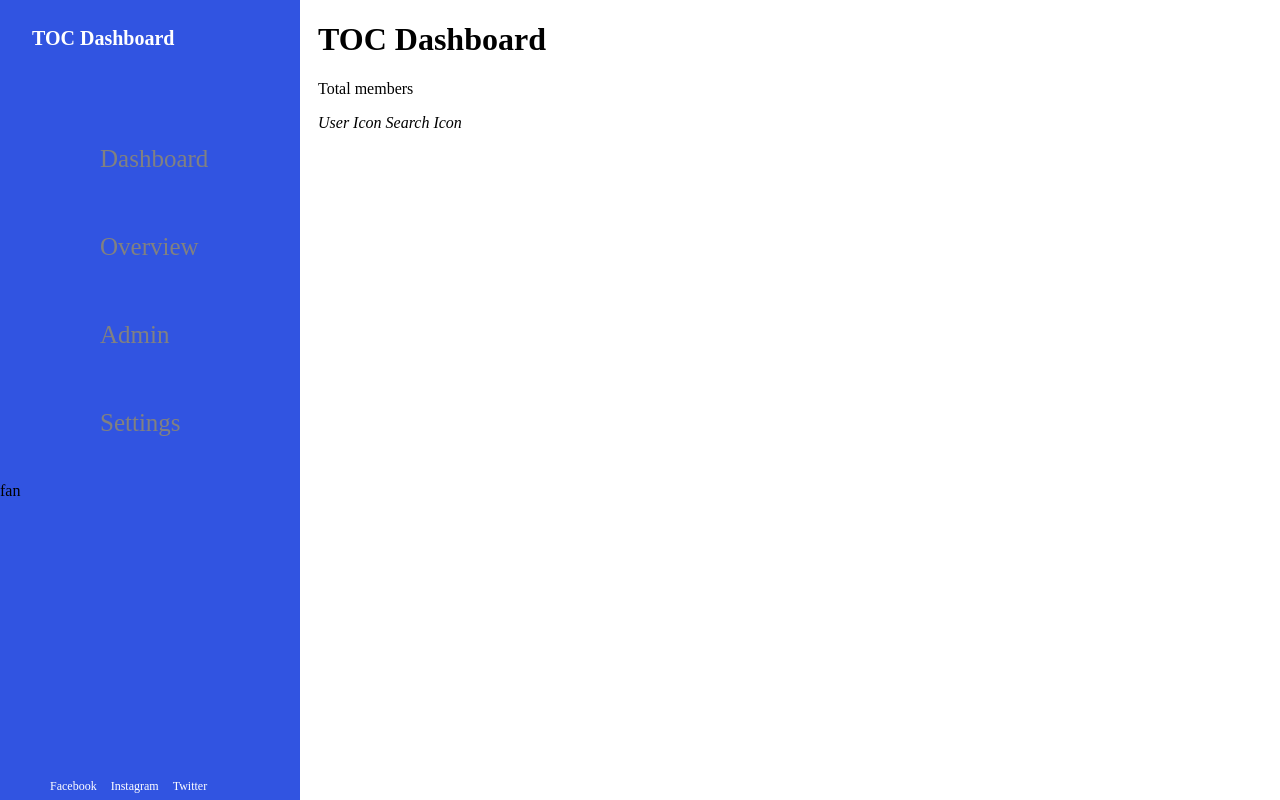
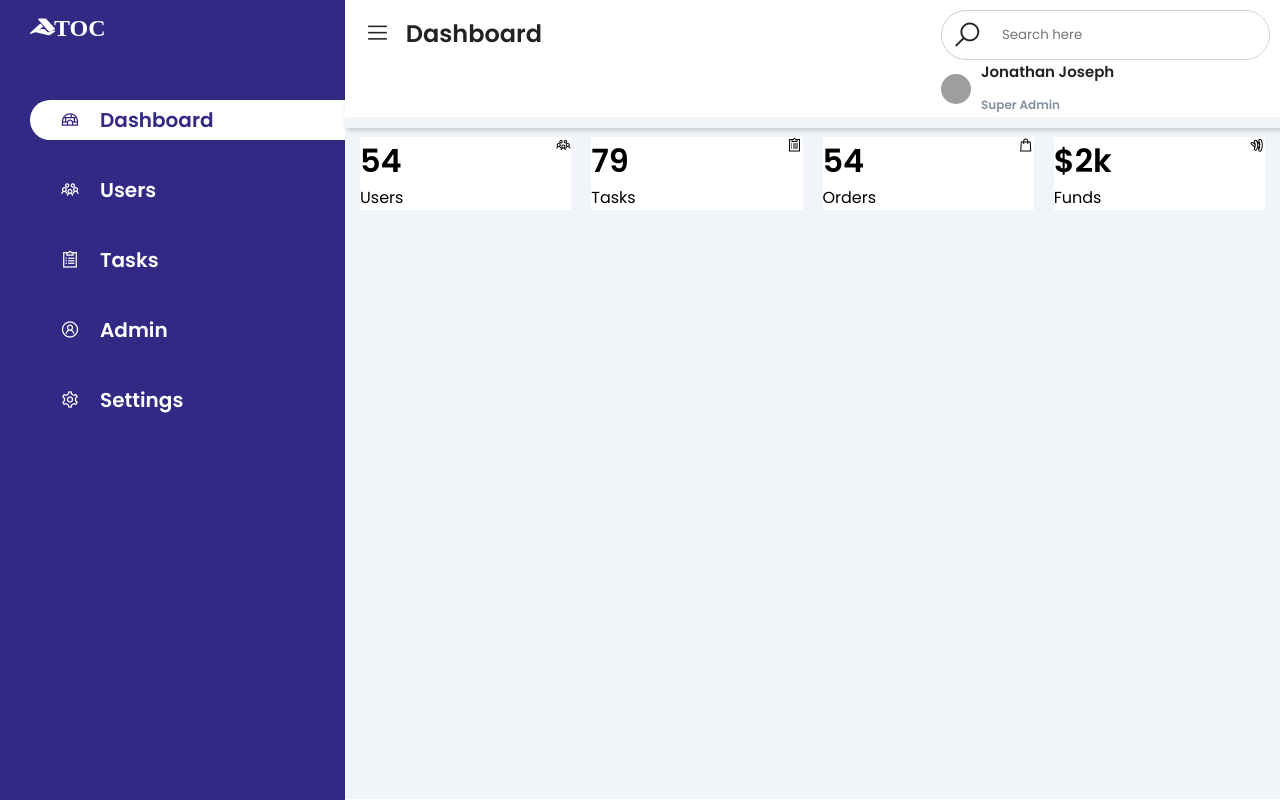
Before and after one commit to jOjO1083/TOC-DASHBOARD, a plain HTML site: page index.html in a window 1280 px wide. Drawn offline with nearby package versions, Linux system fonts and the light colour scheme; grey boxes are pictures that could not be loaded.

Commit message:
Updated frontend design

```diff
--- a/css/style.css
+++ b/css/style.css
@@ -1,83 +1,155 @@
-body{
-  box-sizing: border-box;
+@import url('https://fonts.googleapis.com/css2?family=poppins:wght@300;400;500;600&display=swap');
+
+:root{
+  --main-color: #322985;
+  --color-dark: #1d2231;
+  --text-grey: #8390a2;
 }
 
-
-.container{
-  height: 100vh;
-  width: 300px;
-  position: fixed;
-  top: 0;
-  left:0;
-  overflow-x:hidden;
-  padding-top: 10px;
-  float: left;
-  z-index: 2;
+*{
+  margin: 0;
+  padding: 0;
+  box-sizing: border-box;
+  list-style-type: none;
+  text-decoration: none;
+  font-family: 'poppins', sans-serif;
 }
 
-.sidenav{
-  height: 100vh;
-  width: 300px;
-  background-color: rgb(49, 84, 225);
+.sidebar {
+  width: 345px;
   position: fixed;
+  left: 0;
   top: 0;
-  left: 0;
-  overflow-x:hidden;
-  padding-top: 6px;
-  float: left;
-  z-index: 1;
+  height: 100%;
+  background: var(--main-color);
+  z-index: 100;
 }
 
-.head1{
-  font-size: 20px;
-  color: white;
-  padding: 8px 8px 50px 32px;
+.sidebar-brand{
+  height: 90px;
+  padding: 10px 0px 10px 30px;
+  color: #fff;
 }
 
-
-.sidenav a{
-  padding: 15px 0px 15px 100px;
-  margin: 30px 0px;
-  text-decoration: none;
-  font-size: 25px;
-  color: #818181;
-  display: block;
-  text-align: left;
+.sidebar-brand span{
+  display: inline-block;
+  padding-right: 10px;
 }
 
-.sidenav a:hover{
-  color: #302929;
-  background-color:white;
-  margin-left: 10px;
-  border-radius: 30px 0px 0px 10px;
+.sidebar-menu{
+  margin-top: 10px;
 }
 
-a:active{
-  background-color: white;
+.sidebar-menu li{
+  width: 100%;
+  margin-bottom: 30px;
+  padding-left: 30px;
 }
 
-.social-links{
-  position: absolute;
-  color: white;
-  bottom: 0;
-  z-index: 2;
+.sidebar-menu a {
+  display: block;
+  color: #fff;
+  font-size: 20px;
+  padding-left: 10px;
+}
+
+.sidebar-menu a span:first-child{
+  font-size: 20px;
+  padding-top: 10px;
+  padding-bottom: 10px;
+  padding-left: 20px;
+}
+
+.sidebar-menu a.active{
+  background-color: #fff;
+  color: var(--main-color);
+  padding-left: 10px;
+  border-radius: 20px 0px 0px 20px;
+}
+
+.main-content{
+  margin-left: 345px;
+}
+
+header{
+  display:flex;
+  justify-content: space-between;
+  padding: 10px;
+  box-shadow: 2px 2px 5px rgba(0, 0, 0, 0.2);
+  position: fixed;
+  left: 345px;
+  width: calc(100% - 345px);
+  top: 0;
+  z-index: 100;
+}
+
+header h2{
+  color: #222;
+}
+
+header label span{
+  font-size: 25px;
+  padding: 10px 10px;
+}
+
+.search-wrapper{
+  border: 1px solid #ccc;
+  border-radius: 30px;
+  height: 50px;
+  display: flex;
+  align-items: center;
+  overflow: hidden;
+}
+
+.search-wrapper span{
+  display: inline-block;
+  padding: 0px 10px;
+  font-size: 30px;
+}
+
+.search-wrapper input{
+  height: 100%;
+  padding: 10px;
+  border: none;
+  outline: none;
+}
+
+.user-wrapper{
+  display: flex;
   align-items: center;
 }
-.social-links li{
-  list-style: none;
-  display: inline;
-  margin-left: 10px;
-  align-items: center;
-}
-.social-links li a{
-  font-size: 12px;
-  text-decoration: none;
-  list-style-type: none;
-  color: white;
+
+.user-wrapper img {
+  border-radius: 50%;
+  margin-right: 10px;
 }
 
+.user-wrapper h4{
+  font-size: 15px;
+}
 
-.content{
-  padding: 0px 10px;
-  margin-left: 300px;
+.user-wrapper small{
+  display: inline-block;
+  font-size: 12px;
+  color: var(--text-grey);
+  margin-top: -30px;
 }
+
+main{
+  margin-top: 117px;
+  padding: 20px 15px;
+  background: #f1f5f9;
+  min-height: calc(100vh - 118px);
+}
+
+.dashboard-cards{
+  display: grid;
+  grid-template-columns: repeat(4, 1fr);
+  grid-gap: 20px;
+}
+
+.card-single{
+  display: flex;
+  justify-content: space-between;
+  background-color: #fff;
+}
--- a/index.html
+++ b/index.html
@@ -6,31 +6,117 @@
     <meta name="viewport" content="width=device-width, initial-scale=1.0" />
     <title>TOC Front-End</title>
     <link rel="stylesheet" href="/css/style.css" />
+
+    <link rel="stylesheet" href="https://maxst.icons8.com/vue-static/landings/line-awesome/line-awesome/1.3.0/css/line-awesome.min.css">
+
+
   </head>
   <body>
-    <div class="container">
-      <div class="sidenav">
-        <h1 class="head1">TOC Dashboard</h1>
-        <a href="#">Dashboard</a>
-        <a href="#">Overview</a>
-        <a href="#">Admin</a>
-        <a href="#">Settings</a>
-        <fas class="fan">fan</fas>
+
+    <div class="sidebar">
+      <div class="sidebar-brand">
+        <h2><span class="lab la-accusoft">TOC</span></h2>
       </div>
-      <div class="social-links">
+        <div class="sidebar-menu">
         <ul>
-          <li><a href="#">Facebook</a></li>
-          <li><a href="#">Instagram</a></li>
-          <li><a href="#">Twitter</a></li>
+          <li>
+            <a href="#" class="active"><span class="las la-igloo"><span>Dashboard</span></span></a>
+          </li>
+          <li>
+            <a href="#"><span class="las la-users"><span>Users</span></span></a>
+          </li>
+          <li>
+            <a href="#"><span class="las la-clipboard-list"><span>Tasks</span></span></a>
+          </li>
+          <li>
+            <a href="#"><span class="las la-user-circle"><span>Admin</span></span></a>
+          </li>
+          <li>
+            <a href="#"><span class="las la-cog"><span>Settings</span></span></a>
+          </li>
         </ul>
       </div>
     </div>
 
-    <div class="content">
-      <h1>TOC Dashboard</h1>
-      <p>Total members</p>
-      <i>User Icon</i>
-      <i>Search Icon</i>
+
+
+
+    <div class="main-content">
+      <header>
+        <h2 class="header-title">
+          <label for="">
+            <span class="las la-bars"></span>
+          </label>
+
+          Dashboard
+        <h2/>
+
+        <div class="search-wrapper">
+          <span class="las la-search"></span>
+          <input type="search" placeholder="Search here">
+        </div>
+
+        <div class="user-wrapper">
+          <img src="/img/IMG_3331.jpg" alt="User image" width="30px" height="30px">
+          <div>
+            <h4>Jonathan Joseph</h4>
+            <small>Super Admin</small>
+          </div>
+        </div>
+      </header>
+
+      <main>
+        <div class="dashboard-cards">
+          <div class="card-single">
+            <div>
+              <h1>54</h1>
+              <span>Users</span>
+            </div>
+            <span class="las la-users"></span>
+          </div>
+          <div class="card-single">
+            <div>
+              <h1>79</h1>
+              <span>Tasks</span>
+            </div>
+            <span class="las la-clipboard-list"></span>
+          </div>
+          <div class="card-single">
+            <div>
+              <h1>54</h1>
+              <span>Orders</span>
+            </div>
+            <span class="las la-shopping-bag"></span>
+          </div>
+          <div class="card-single">
+            <div>
+              <h1>$2k</h1>
+              <span>Funds</span>
+            </div>
+            <span class="lab la-google-wallet"></span>
+          </div>
+        </div>
+      </main>
     </div>
+
+
+
+
+
+
+
+
+
+
+
+
+
+
+
+
+
+
+
+
   </body>
 </html>
```
Also changed, not shown: 1 other file.
